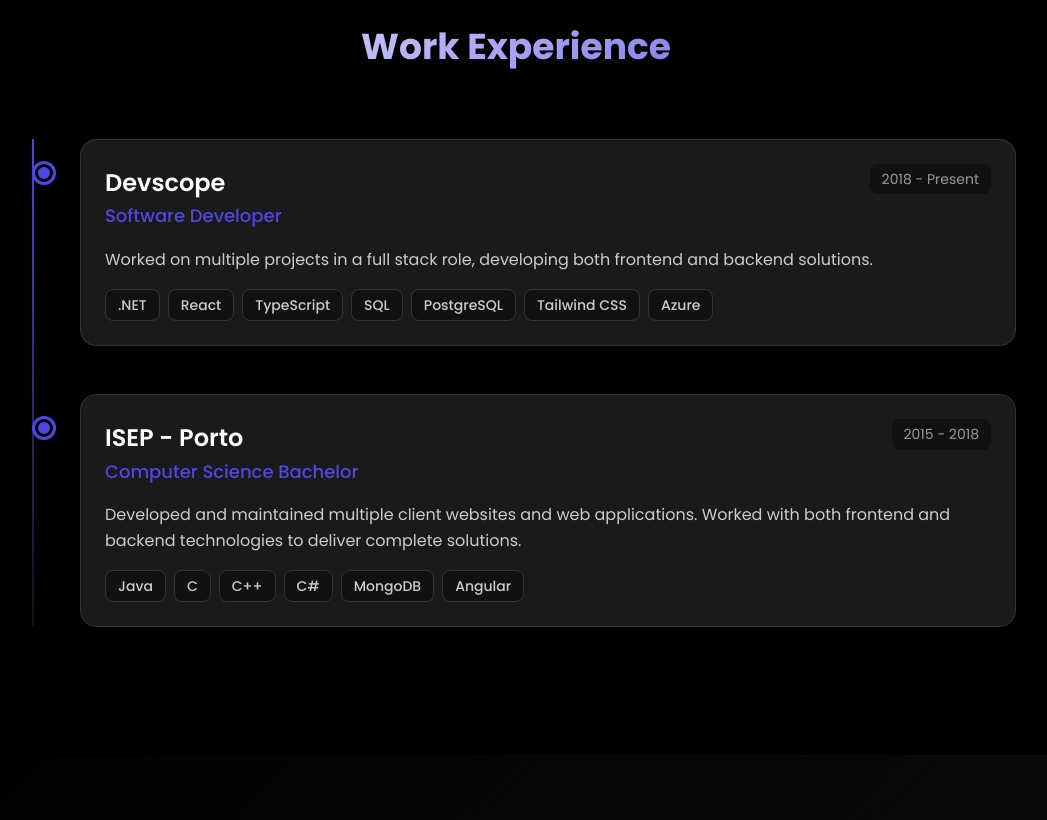
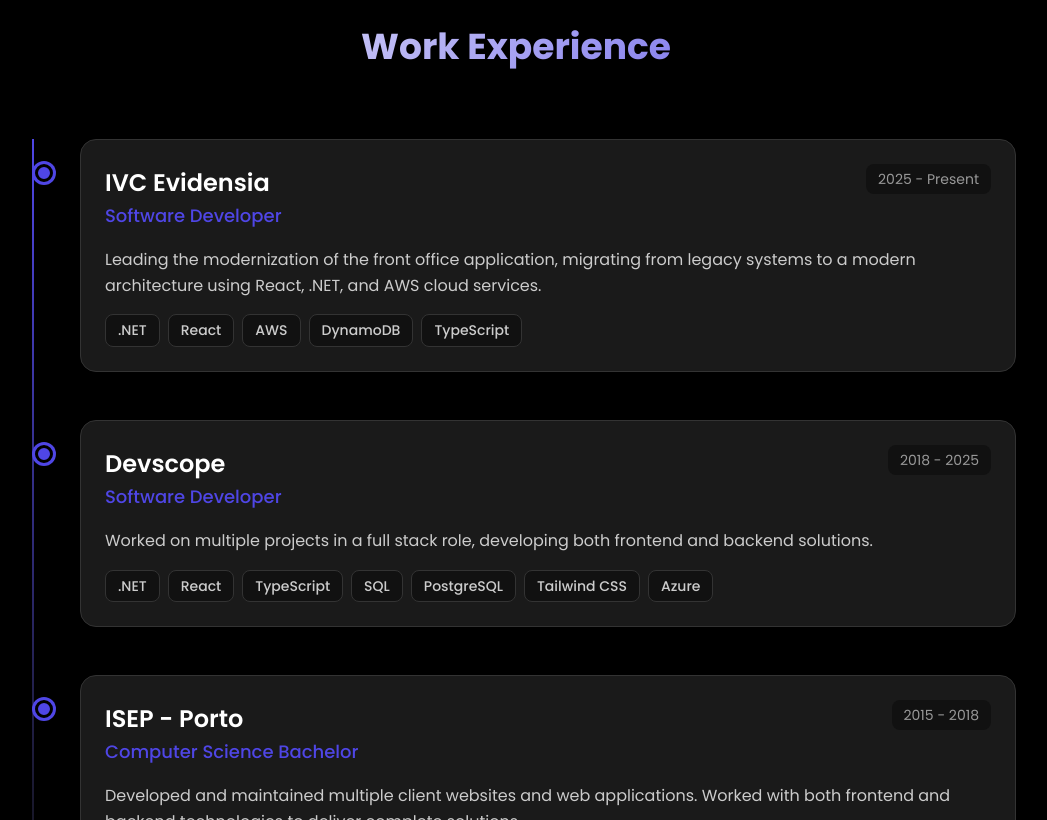
Before and after one commit to gogalego/site, a React (Create React App) app: page / in a window 1280 px wide. Shown: the part 1980-2800 px from the top of the page, without its empty margins (124-1171 px from the left). Built offline with nearby package versions, Linux system fonts and the light colour scheme.

Commit message:
feat: Implement core portfolio sections (About, Home, WorkExperience) and update package dependencies.

```diff
--- a/src/components/About/About.tsx
+++ b/src/components/About/About.tsx
@@ -4,9 +4,9 @@
 
 const About = () => {
   const skills = {
-    frontend: ['React', 'Angular', 'Blazor','TypeScript', 'JavaScript', 'Tailwind CSS', 'Jest'],
+    frontend: ['React', 'Angular', 'Blazor', 'TypeScript', 'JavaScript', 'Tailwind CSS', 'Jest'],
     backend: ['.NET', 'Rabbitmq', 'REST APIs', 'Clean Architecture'],
-    database: ['MongoDB', 'PostgreSQL', 'SQL'],
+    database: ['MongoDB', 'PostgreSQL', 'SQL', 'DynamoDB'],
     tools: ['Git', 'Docker', 'Azure', 'VS Code', 'Figma', 'Postman']
   }
 
--- a/src/components/Home/Home.tsx
+++ b/src/components/Home/Home.tsx
@@ -1,5 +1,5 @@
 /* filepath: src/components/Home/Home.tsx */
-import { useState, useEffect } from 'react'
+import { useState, useEffect, useCallback } from 'react'
 import './home.css'
 import profileImage from '../../assets/images/profile.png'
 import {
@@ -18,7 +18,7 @@
   const [jobTitle, setJobTitle] = useState(jobTitleEnum.SoftwareDeveloper)
   const [isVisible, setIsVisible] = useState(true)
 
-  const handleIndex = () => {
+  const handleIndex = useCallback(() => {
     setIsVisible(false)
     setTimeout(() => {
       switch (jobTitle) {
@@ -37,12 +37,12 @@
       }
       setIsVisible(true)
     }, 300)
-  }
+  }, [jobTitle])
 
   useEffect(() => {
     const interval = setInterval(handleIndex, 3000)
     return () => clearInterval(interval)
-  }, [jobTitle])
+  }, [handleIndex])
 
   return (
     <div className="home-container" id="home">
--- a/src/components/WorkExperience/WorkExperience.tsx
+++ b/src/components/WorkExperience/WorkExperience.tsx
@@ -6,19 +6,27 @@
   const experienceData = [
     {
       id: 1,
-      company: 'Devscope',
+      company: 'IVC Evidensia',
       position: 'Software Developer',
-      duration: '2018 - Present',
-      description: 'Worked on multiple projects in a full stack role, developing both frontend and backend solutions.',
-      technologies: ['.NET','React', 'TypeScript', 'SQL', 'PostgreSQL', 'Tailwind CSS', 'Azure']
+      duration: '2025 - Present',
+      description: 'Leading the modernization of the front office application, migrating from legacy systems to a modern architecture using React, .NET, and AWS cloud services.',
+      technologies: ['.NET', 'React', 'AWS', 'DynamoDB', 'TypeScript']
     },
     {
       id: 2,
+      company: 'Devscope',
+      position: 'Software Developer',
+      duration: '2018 - 2025',
+      description: 'Worked on multiple projects in a full stack role, developing both frontend and backend solutions.',
+      technologies: ['.NET', 'React', 'TypeScript', 'SQL', 'PostgreSQL', 'Tailwind CSS', 'Azure']
+    },
+    {
+      id: 3,
       company: 'ISEP - Porto',
       position: 'Computer Science Bachelor',
       duration: '2015 - 2018',
       description: 'Developed and maintained multiple client websites and web applications. Worked with both frontend and backend technologies to deliver complete solutions.',
-      technologies: ['Java', 'C','C++','C#', 'MongoDB', 'Angular']
+      technologies: ['Java', 'C', 'C++', 'C#', 'MongoDB', 'Angular']
     }
   ]
 
```
Also changed, not shown: package.json (+14 -14 lines), 1 other file (tests, documents, lock files or other folders).
